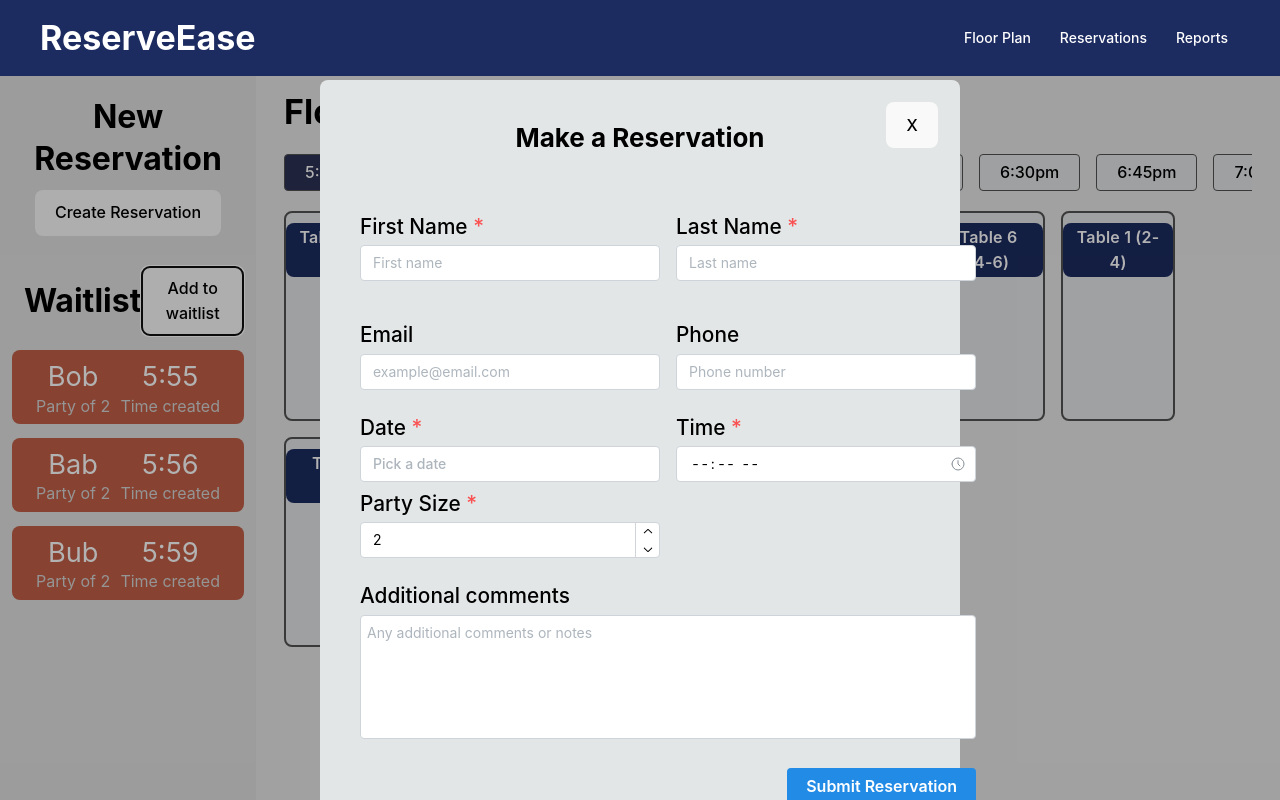
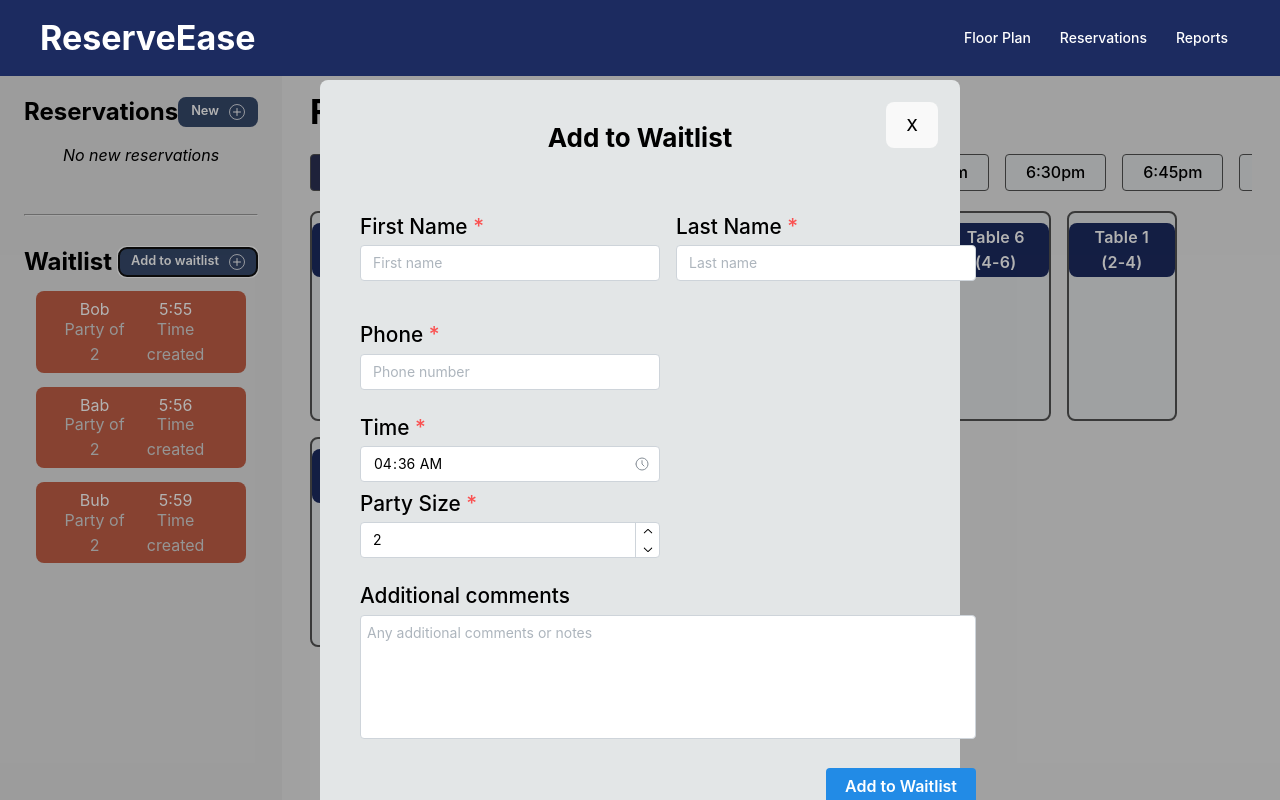
Before and after one commit to Prof-Rosario-UCLA/team2, a React (Vite) app: page / in a window 1280 px wide. Both pictures are taken after a click on the button "Add to waitlist". Built offline with nearby package versions, Linux system fonts and the light colour scheme.

Commit message:
Style updates in sidebar

```diff
--- a/src/components/Reservation.tsx
+++ b/src/components/Reservation.tsx
@@ -10,7 +10,12 @@ import {
   Textarea,
   ActionIcon,
 } from "@mantine/core";
-import { DatesProvider, DatePickerInput, TimePicker } from "@mantine/dates";
+import {
+  DatesProvider,
+  DatePickerInput,
+  TimePicker,
+  TimeInput,
+} from "@mantine/dates";
 import { useForm } from "@mantine/form";
 import { IconClock } from "@tabler/icons-react";
 import classes from "../styles/Reservation.module.scss";
@@ -30,7 +35,7 @@ function ReservationForm({ onClose, reservationType }: ReservationFormProps) {
 
   const ref = useRef<HTMLInputElement>(null);
 
-  const pickerControl = (
+  const pickerControlDropdown = (
     <ActionIcon
       variant="subtle"
       color="gray"
@@ -39,6 +44,21 @@ function ReservationForm({ onClose, reservationType }: ReservationFormProps) {
       <IconClock size={16} stroke={1.5} />
     </ActionIcon>
   );
+
+  const pickerControlNative = (
+    <ActionIcon
+      variant="subtle"
+      color="gray"
+      onClick={() => ref.current?.showPicker()}
+    >
+      <IconClock size={16} stroke={1.5} />
+    </ActionIcon>
+  );
+
+  const pickerControl =
+    reservationType === "reservation"
+      ? pickerControlDropdown
+      : pickerControlNative;
 
   const times = Array.from({ length: 21 }, (_, i) => {
     const totalMinutes = 17 * 60 + i * 15; // Start at 5 PM (17:00)
@@ -53,8 +73,15 @@ function ReservationForm({ onClose, reservationType }: ReservationFormProps) {
       lastname: "",
       email: "",
       phone: "",
-      date: null,
-      time: null,
+      date: new Date(),
+      time:
+        reservationType === "waitlist"
+          ? new Date().toLocaleTimeString("en-US", {
+              hour12: false,
+              hour: "2-digit",
+              minute: "2-digit",
+            })
+          : null,
       partySize: 2,
       specialRequests: "",
     },
@@ -184,6 +211,7 @@ function ReservationForm({ onClose, reservationType }: ReservationFormProps) {
             {...form.getInputProps("lastname")}
           />
 
+          {reservationType === "reservation" ? (
             <TextInput
               label="Email"
               placeholder="example@email.com"
@@ -197,11 +225,13 @@ function ReservationForm({ onClose, reservationType }: ReservationFormProps) {
               classNames={{ input: classes.inputStyles }}
               {...form.getInputProps("email")}
             />
+          ) : null}
 
           <TextInput
             label="Phone"
             placeholder="Phone number"
             mb="md"
+            required={reservationType === "waitlist"}
             labelProps={{
               style: {
                 textAlign: "flex-start",
@@ -214,6 +244,7 @@ function ReservationForm({ onClose, reservationType }: ReservationFormProps) {
         </div>
 
         <Group>
+          {reservationType === "reservation" && (
             <DatesProvider settings={{ locale: "en", firstDayOfWeek: 0 }}>
               <DatePickerInput
                 label="Date"
@@ -222,7 +253,9 @@ function ReservationForm({ onClose, reservationType }: ReservationFormProps) {
                 clearable
                 valueFormat="MM/DD/YYYY"
                 minDate={new Date()}
-              maxDate={new Date(new Date().setMonth(new Date().getMonth() + 3))}
+                maxDate={
+                  new Date(new Date().setMonth(new Date().getMonth() + 3))
+                }
                 labelProps={{
                   style: {
                     textAlign: "flex-start",
@@ -233,10 +266,11 @@ function ReservationForm({ onClose, reservationType }: ReservationFormProps) {
                 {...form.getInputProps("date")}
               />
             </DatesProvider>
+          )}
 
+          {reservationType === "reservation" ? (
             <TimePicker
               label="Time"
-            ref={ref}
               rightSection={pickerControl}
               required
               presets={times}
@@ -255,6 +289,22 @@ function ReservationForm({ onClose, reservationType }: ReservationFormProps) {
               classNames={{ input: classes.inputStyles }}
               {...form.getInputProps("time")}
             />
+          ) : (
+            <TimeInput
+              label="Time"
+              ref={ref}
+              rightSection={pickerControl}
+              required
+              labelProps={{
+                style: {
+                  textAlign: "flex-start",
+                  fontSize: formLabelFontSize,
+                },
+              }}
+              classNames={{ input: classes.inputStyles }}
+              {...form.getInputProps("time")}
+            />
+          )}
         </Group>
 
         <NumberInput
@@ -303,7 +353,9 @@ function ReservationForm({ onClose, reservationType }: ReservationFormProps) {
             loading={loading}
             className={classes.submitButton}
           >
-            Submit Reservation
+            {reservationType === "reservation"
+              ? "Submit Reservation"
+              : "Add to Waitlist"}
           </Button>
         </div>
       </form>
--- a/src/components/Sidebar.tsx
+++ b/src/components/Sidebar.tsx
@@ -1,11 +1,16 @@
 import React, { useState } from "react";
-import { Title } from "@mantine/core";
+import { Title, Button, ActionIcon } from "@mantine/core";
 import classes from "../styles/Sidebar.module.scss";
 import ReservationForm from "./Reservation";
+import { IconPlus } from "@tabler/icons-react";
 
 function Sidebar() {
   const [showReservationForm, setShowReservationForm] = useState(false);
+  const [formType, setFormType] = useState("reservation");
   // const [waitlist, setWaitlist] = useState();
+
+  const iconPlusSize = 16;
+  const sidebarTitleSize = "1.5rem";
 
   interface waitlistEntry {
     name: string;
@@ -20,32 +25,31 @@ function Sidebar() {
   ];
 
   return (
-    <div
-      style={{
-        backgroundColor: "#e0e0e0",
-        height: "100%",
-        color: "black",
-        paddingTop: "20px",
-      }}
-    >
-      <Title style={{ fontSize: "2rem", marginBottom: 10 }}>
-        New Reservation
-      </Title>
-      <button
-        className={classes.createReservationButton}
-        onClick={() => {
-          setShowReservationForm(true);
-        }}
-      >
-        Create Reservation
-      </button>
+    <div className={classes.sidebarContainer}>
+      <div className={classes.reservationTitleContainer}>
+        <Title style={{ fontSize: sidebarTitleSize }}>Reservations</Title>
+        <Button
+          className={classes.createReservationButton}
+          onClick={() => {
+            setShowReservationForm(true);
+            setFormType("reservation");
+          }}
+          rightSection={
+            <IconPlus size={iconPlusSize} className={classes.plusIcon} />
+          }
+        >
+          New
+        </Button>
+      </div>
+      <p style={{ fontStyle: "italic" }}>No new reservations</p>
+      <hr style={{ marginTop: "46px" }} />
 
       {showReservationForm && (
         <div>
           <section className={classes.reservationFormContainer}>
             <ReservationForm
               onClose={() => setShowReservationForm(false)}
-              reservationType="reservation"
+              reservationType={formType}
             />
           </section>
           <div className={classes.grayedBackground}></div>
@@ -53,21 +57,25 @@ function Sidebar() {
       )}
       <div className={classes.waitlistContainer}>
         <div className={classes.waitlistTitleSection}>
-          <Title style={{ fontSize: "2rem", marginLeft: 12 }}>Waitlist</Title>
-          <button
+          <Title style={{ fontSize: sidebarTitleSize }}>Waitlist</Title>
+          <Button
             className={classes.addToWaitlistButton}
             onClick={() => {
               setShowReservationForm(true);
+              setFormType("waitlist");
             }}
+            rightSection={
+              <IconPlus size={iconPlusSize} className={classes.plusIcon} />
+            }
           >
             Add to waitlist
-          </button>
+          </Button>
         </div>
         {waitlist.length === 0 ? (
           <p>No waitlist</p>
         ) : (
           waitlist.map((entry, index) => (
-            <div className={classes.waitlistItem}>
+            <div key={index} className={classes.waitlistItem}>
               <div>
                 <p className={classes.waitlistItemName}>{entry.name}</p>
                 <p className={classes.numPartyText}>
--- a/src/styles/Sidebar.module.scss
+++ b/src/styles/Sidebar.module.scss
@@ -1,9 +1,29 @@
-.createReservationButton {
-  // width: 50%;
+.sidebarContainer {
+  background-color: #e0e0e0;
+  height: 100%;
+  color: black;
+  padding: 20px 24px;
+}
+
+.sidebarContainer p {
+  font-size: medium;
+}
+
+.reservationTitleContainer {
+  display: flex;
+  align-items: center;
+  justify-content: space-between;
+  // padding: 0px 20px;
+}
+
+.createReservationButton,
+.addToWaitlistButton {
   width: fit-content;
-  font-size: 1rem;
+  height: fit-content;
+  font-size: 0.8rem;
   border-radius: 8px;
-  //background-color: #36496b;
+  background-color: #36496b;
+  padding: 6px 12px;
 }
 
 .createReservationButton:hover {
@@ -38,13 +58,6 @@
   flex-direction: row;
   justify-content: space-between;
   align-items: center;
-  padding: 0px 12px;
-}
-
-.addToWaitlistButton {
-  width: fit-content;
-  font-size: 1rem;
-  border-radius: 8px;
 }
 
 .waitlistItem {
@@ -72,3 +85,9 @@
   color: rgb(213, 213, 213);
   font-size: 1rem;
 }
+
+.plusIcon {
+  border: 1px solid rgba(255, 255, 255, 0.8);
+  border-radius: 25px;
+  padding: 1px;
+}
```
Lines whose indentation alone changed are shown as unchanged.
